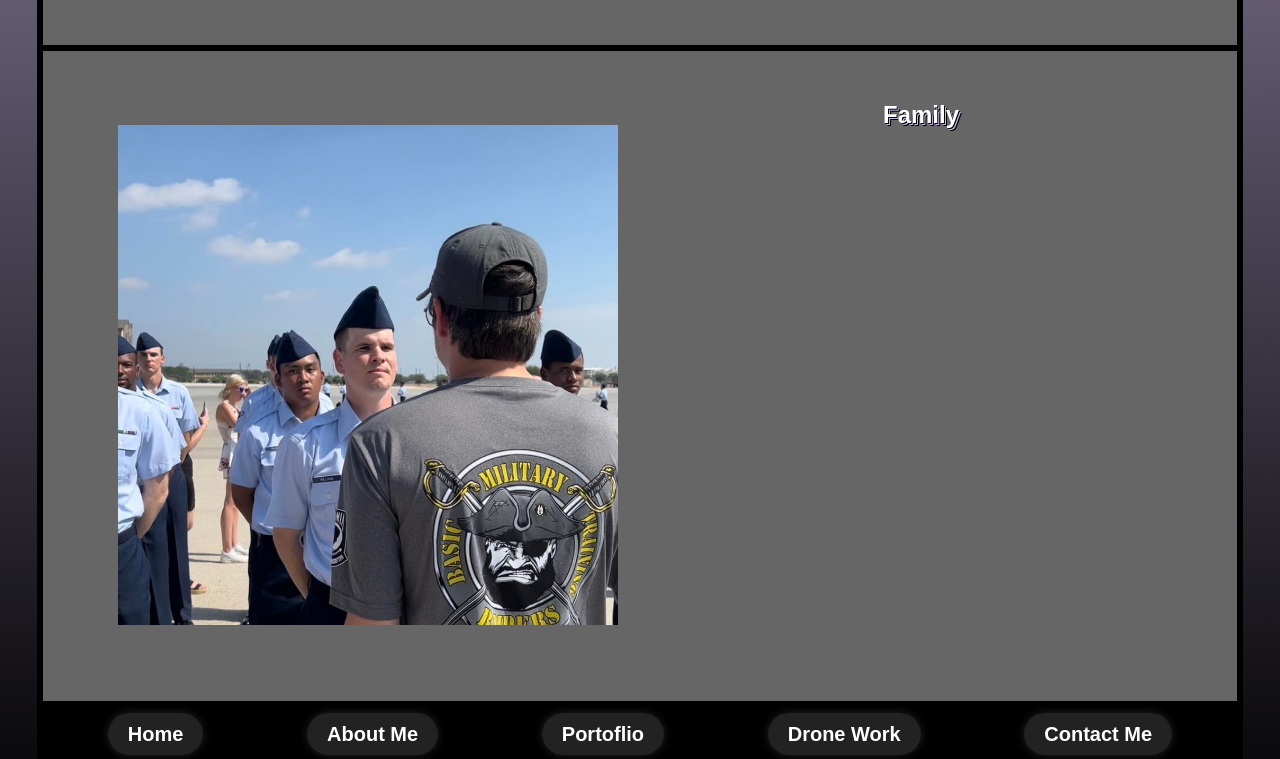
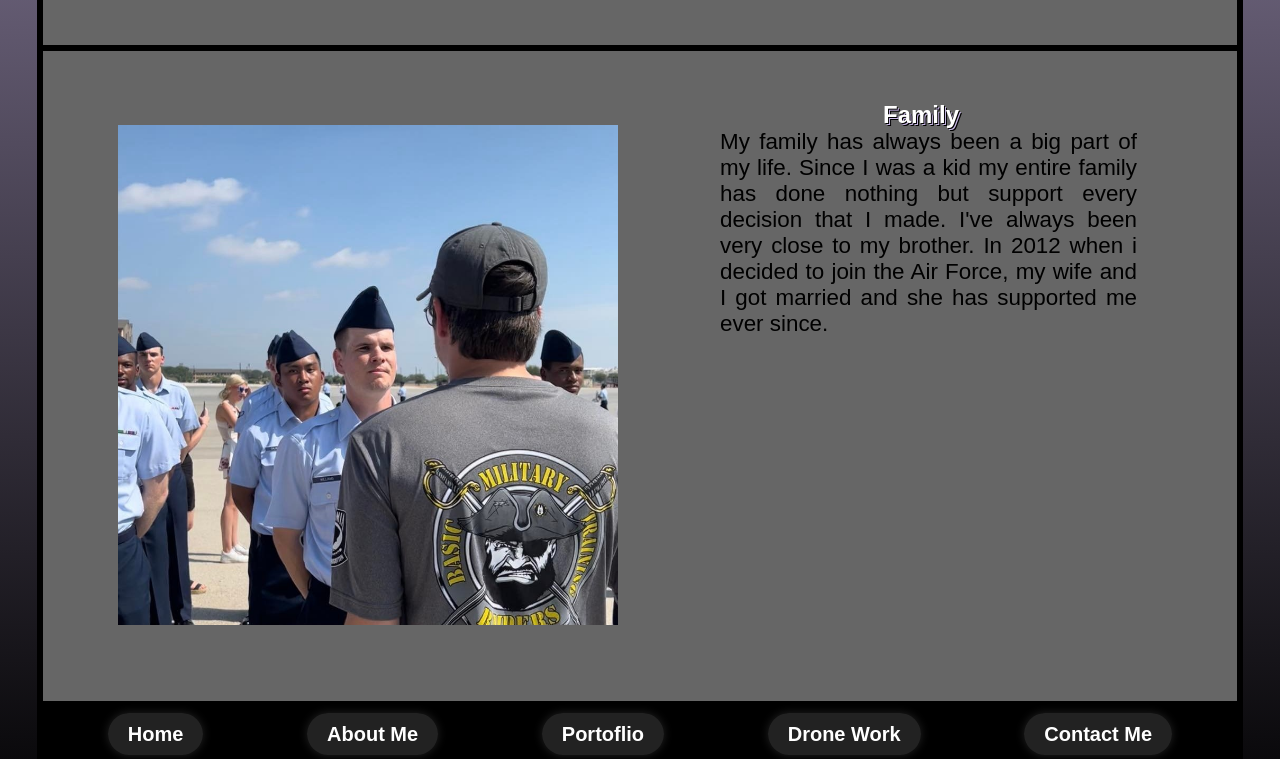
Before and after one commit to JuiceCreates/Portfolio-Web-Page, a plain HTML site: page aboutme.html in a window 1280 px wide. Shown: the part 860-1619 px from the top of the page. Drawn offline with Linux system fonts and the light colour scheme.

Commit message:
README Change 9

```diff
--- a/aboutme.html
+++ b/aboutme.html
@@ -48,7 +48,10 @@ aboutme.html
         <img src="images/family.jpg" alt="Brother and I" class="imgleft">
         <h2>Family</h2>
         <p>
-
+            My family has always been a big part of my life. Since I was a kid my entire family
+            has done nothing but support  every decision that I made. I've always been very close to my brother.
+            In 2012 when i decided to join the Air Force, my wife and I got married and she has supported
+            me ever since.
         </p>
     </section>
 </main>
```
Also changed, not shown: 1 other file.
